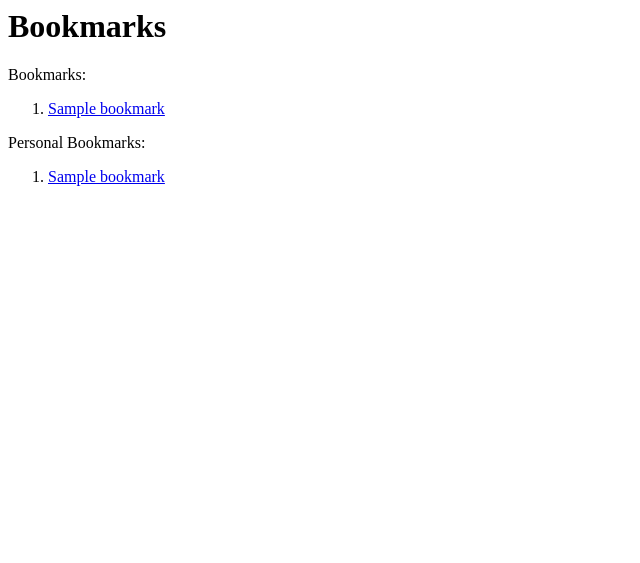
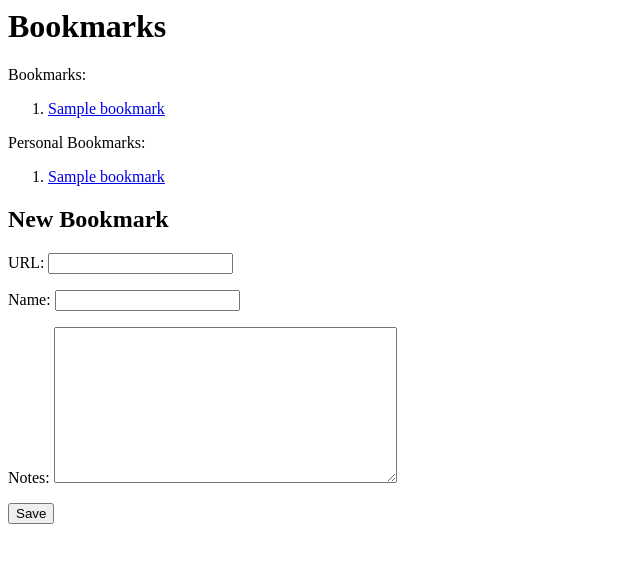
Before and after one commit to tysonwilliams/djorg, a Django app: template bookmarks/templates/bookmarks/index.html in a window 1280 px wide. Shown: the top 563 px of the page, without its empty margins (0-640 px from the left). Run offline with Django 3.2, Linux system fonts and the light colour scheme; the template is opened without the code that fills it: values that come from a table or form of the project are taken from there, others are empty; tables that the repository leaves empty hold one stand-in row (values such as "Sample post").

Commit message:
Add template to create a new bookmark

```diff
--- a/bookmarks/templates/bookmarks/index.html
+++ b/bookmarks/templates/bookmarks/index.html
@@ -32,3 +32,12 @@ Personal Bookmarks:
 {% else %}
 We have no personal bookmarks
 {% endif %}
+
+
+<h2>New Bookmark</h2>
+
+<form method="POST" class="bookmark-form">
+  {% csrf_token %}
+  {{ form.as_p }}
+  <button type="submit" class="save btn btn-default">Save</button>
+</form>
```
